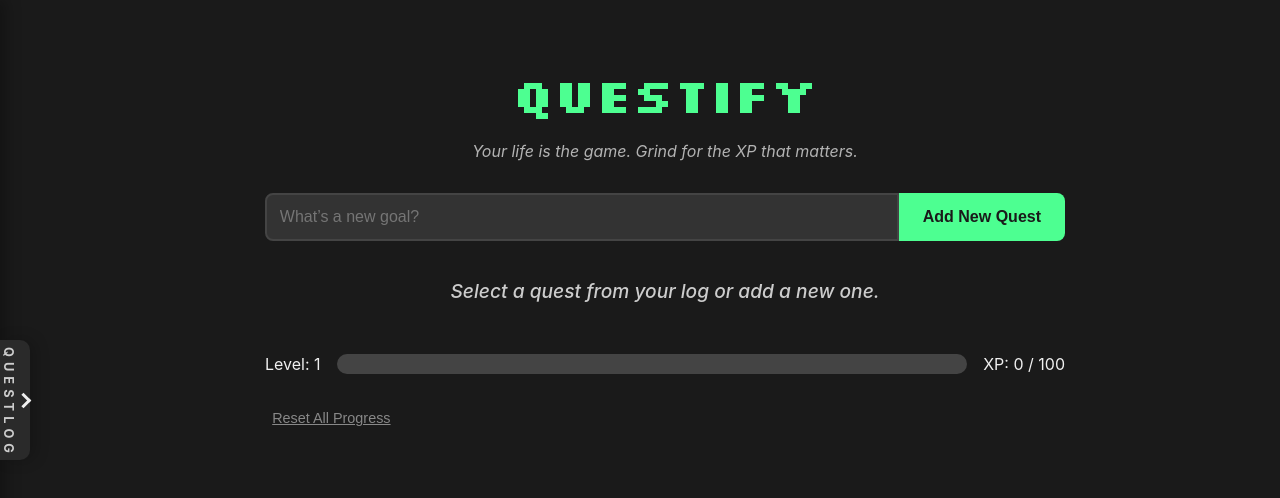
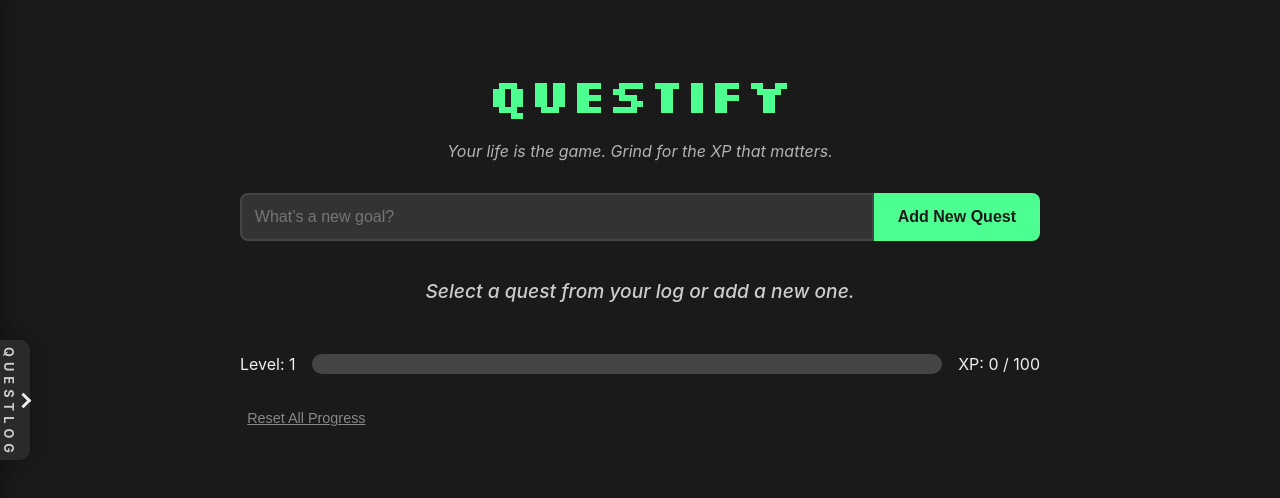
Before and after one commit to mariejvb/questify-app, a plain HTML site: page index.html in a window 1280 px wide. Both pictures are taken after a click on the element "Q U E S T L O G". Drawn offline with Linux system fonts and the light colour scheme.

Commit message:
fix: Centered main content

```diff
--- a/style.css
+++ b/style.css
@@ -89,7 +89,7 @@ body.log-collapsed .log-toggle-button {
 }
 
 body.log-collapsed #main-content {
-  margin-left: 50px; /* When collapsed, the content only needs space for the handle. */
+  margin-left: 0;
 }
 
 body.log-collapsed .caret {
```
